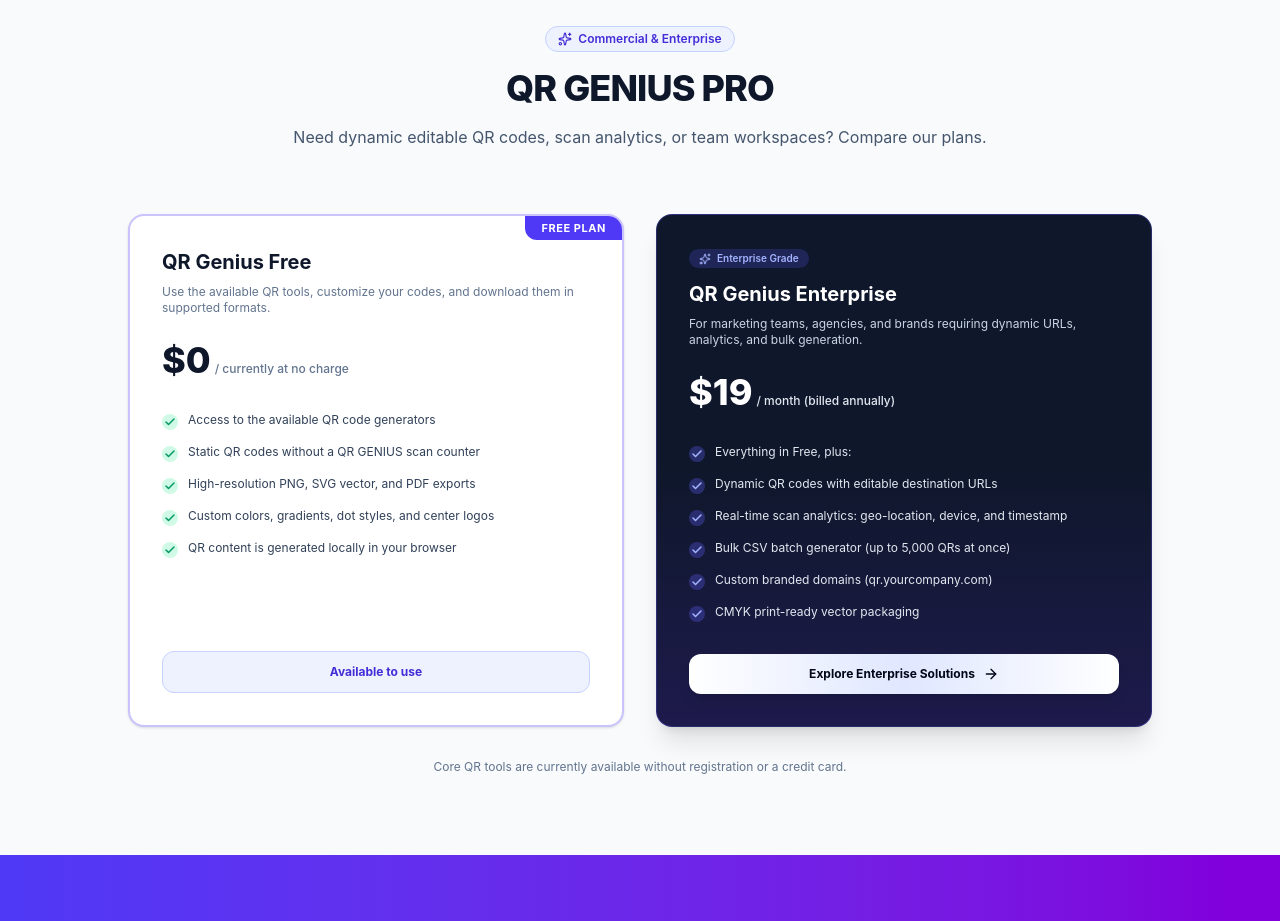
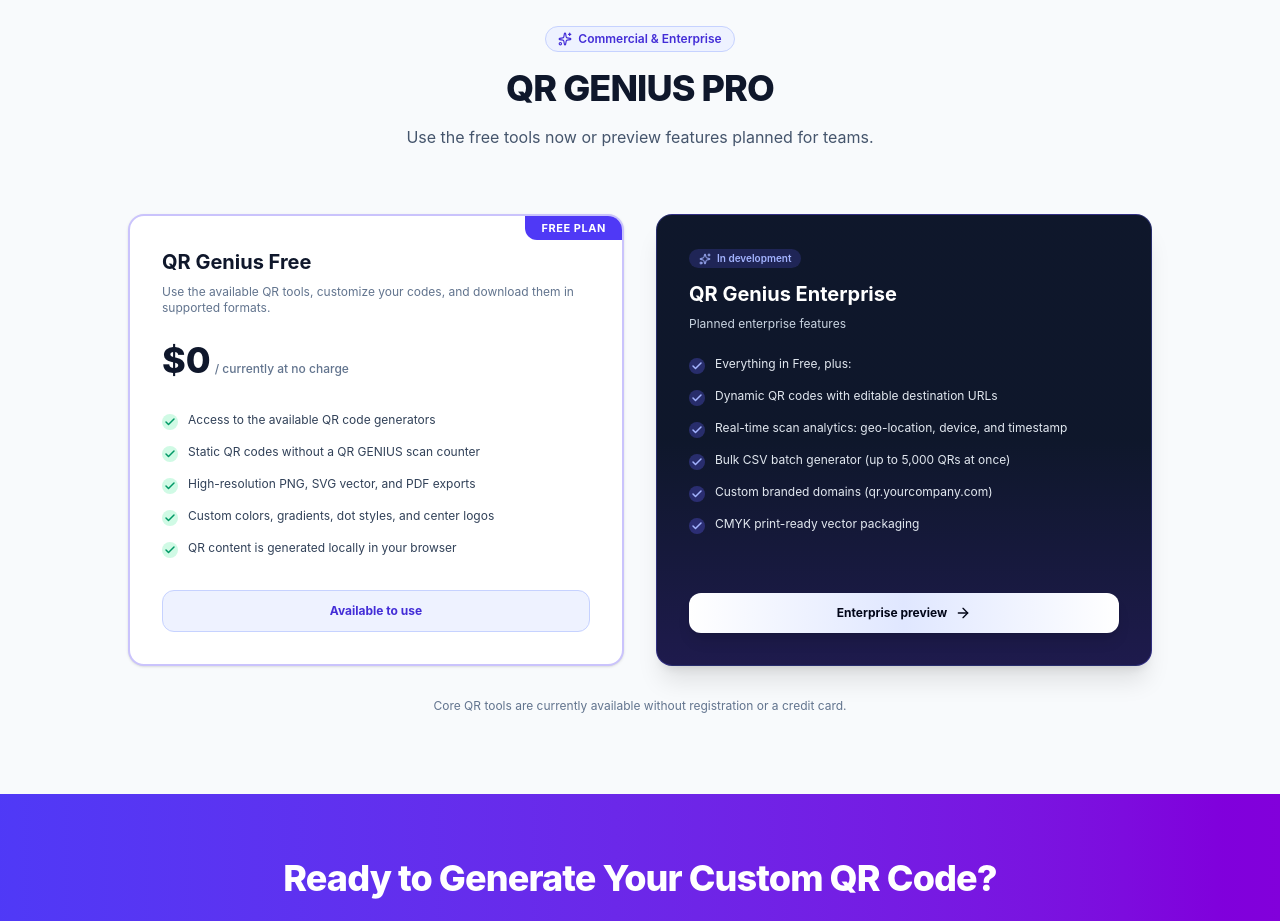
Before and after one commit to evanora031-dotcom/-qr-genius, a React (Vite) app: page / in a window 1280 px wide. Shown: the part 2600-3521 px from the top of the page. Built offline with nearby package versions, Linux system fonts and the light colour scheme.

Commit message:
Label planned enterprise features and localize the preview

```diff
--- a/src/components/PricingSection.tsx
+++ b/src/components/PricingSection.tsx
@@ -2,6 +2,37 @@ import React, { useState } from 'react';
 import { Check, Sparkles, Shield, ArrowRight } from 'lucide-react';
 import { Language } from '../types';
 import { translations } from '../i18n/translations';
+
+const planCopy = {
+  en: {
+    status: "In development",
+    planned: "Planned enterprise features",
+    intro: "Use the free tools now or preview features planned for teams.",
+    preview: "Enterprise preview",
+    back: "Back to free tools",
+  },
+  ar: {
+    status: "قيد التطوير",
+    planned: "الميزات المخطّط لها للمؤسسات",
+    intro: "استخدم الأدوات المجانية الآن أو اطّلع على الميزات المخطّط لها للفرق.",
+    preview: "معاينة باقة المؤسسات",
+    back: "العودة إلى الأدوات المجانية",
+  },
+  fr: {
+    status: "En développement",
+    planned: "Fonctionnalités prévues pour les entreprises",
+    intro: "Utilisez les outils gratuits ou découvrez les fonctionnalités prévues pour les équipes.",
+    preview: "Aperçu de l’offre entreprise",
+    back: "Revenir aux outils gratuits",
+  },
+  es: {
+    status: "En desarrollo",
+    planned: "Funciones previstas para empresas",
+    intro: "Utiliza las herramientas gratuitas o consulta las funciones previstas para equipos.",
+    preview: "Vista previa del plan para empresas",
+    back: "Volver a las herramientas gratuitas",
+  },
+};
 
 interface PricingSectionProps {
   lang: Language;
@@ -10,6 +41,7 @@ interface PricingSectionProps {
 
 export const PricingSection: React.FC<PricingSectionProps> = ({ lang, onSelectFree }) => {
   const t = translations[lang];
+  const plan = planCopy[lang];
   const [showProModal, setShowProModal] = useState(false);
 
   return (
@@ -25,7 +57,7 @@ export const PricingSection: React.FC<PricingSectionProps> = ({ lang, onSelectFr
             {t.pro.title}
           </h2>
           <p className="mt-4 text-base text-slate-600 leading-relaxed">
-            {t.pro.subtitle}
+            {plan.intro}
           </p>
         </div>
 
@@ -77,20 +109,15 @@ export const PricingSection: React.FC<PricingSectionProps> = ({ lang, onSelectFr
             <div>
               <div className="inline-flex items-center gap-1.5 px-2.5 py-0.5 rounded-full bg-indigo-500/20 text-indigo-300 text-[10px] font-semibold mb-3">
                 <Sparkles className="w-3 h-3" />
-                <span>{lang === 'ar' ? 'مستوى المؤسسات' : 'Enterprise Grade'}</span>
+                <span>{plan.status}</span>
               </div>
 
               <div className="text-xl font-bold text-white mb-2">
                 {t.pro.proTitle}
               </div>
               <p className="text-xs text-slate-300 mb-6">
-                {lang === 'ar' ? 'لفرق التسويق والوكالات والعلامات التجارية التي تحتاج إلى روابط ديناميكية وتحليلات وإنشاء جماعي.' : 'For marketing teams, agencies, and brands requiring dynamic URLs, analytics, and bulk generation.'}
+                {plan.planned}
               </p>
-
-              <div className="flex items-baseline gap-1 mb-8">
-                <span className="text-4xl font-extrabold text-white">$19</span>
-                <span className="text-xs text-slate-200 font-medium">{lang === 'ar' ? '/ شهرياً (تُدفع سنوياً)' : '/ month (billed annually)'}</span>
-              </div>
 
               <ul className="space-y-3.5 text-xs text-slate-200 mb-8">
                 {t.pro.proFeatures.map((feat, idx) => (
@@ -109,7 +136,7 @@ export const PricingSection: React.FC<PricingSectionProps> = ({ lang, onSelectFr
                 onClick={() => setShowProModal(true)}
                 className="w-full py-3 px-4 rounded-xl text-xs font-bold text-slate-950 bg-gradient-to-r from-white via-indigo-100 to-white hover:opacity-95 transition-opacity flex items-center justify-center gap-2 shadow-lg"
               >
-                <span>{t.pro.proCta}</span>
+                <span>{plan.preview}</span>
                 <ArrowRight className="w-4 h-4" />
               </button>
             </div>
@@ -128,7 +155,7 @@ export const PricingSection: React.FC<PricingSectionProps> = ({ lang, onSelectFr
               <div className="w-12 h-12 rounded-xl bg-indigo-100 text-indigo-600 flex items-center justify-center mb-4">
                 <Shield className="w-6 h-6" />
               </div>
-              <h3 className="text-lg font-bold mb-2">{lang === 'ar' ? 'معاينة QR GENIUS للمؤسسات' : 'QR GENIUS Enterprise Preview'}</h3>
+              <h3 className="text-lg font-bold mb-2">{plan.preview}</h3>
               <p className="text-xs text-slate-600 leading-relaxed mb-4">
                 {lang === 'ar' ? 'هذه معاينة لخيارات المؤسسات. ميزات الرموز الديناميكية والتحليلات والاستضافة المخصصة ليست متاحة للاستخدام حالياً.' : lang === 'fr' ? 'Ceci est un aperçu des options entreprise. Les QR dynamiques, les statistiques et l’hébergement personnalisé ne sont pas disponibles actuellement.' : lang === 'es' ? 'Esta es una vista previa de las opciones empresariales. Los códigos dinámicos, las analíticas y el alojamiento personalizado no están disponibles actualmente.' : 'This is a preview of enterprise options. Dynamic QR codes, analytics, and custom hosting are not currently available.'}
               </p>
@@ -141,7 +168,7 @@ export const PricingSection: React.FC<PricingSectionProps> = ({ lang, onSelectFr
                   onClick={() => setShowProModal(false)}
                   className="flex-1 py-2.5 px-4 bg-indigo-600 text-white rounded-xl text-xs font-bold hover:bg-indigo-700 transition-colors"
                 >
-                  {lang === 'ar' ? 'متابعة الاستخدام المجاني' : 'Continue Free Use'}
+                  {plan.back}
                 </button>
               </div>
             </div>
```
